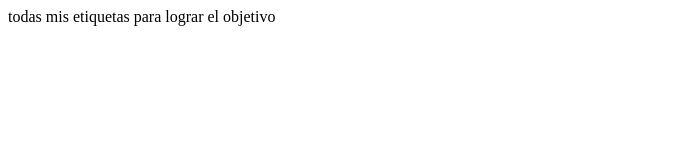
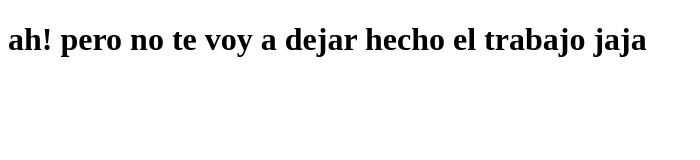
Before and after one commit to IT-BANK/layout-exercise, a plain HTML site: page gentilmente/index.html in a window 1280 px wide. Shown: the whole page, without its empty margins (0-700 px from the left). Drawn offline with Linux system fonts and the light colour scheme.

Commit message:
mensaje de gentilmente

```diff
--- a/gentilmente/index.html
+++ b/gentilmente/index.html
@@ -7,6 +7,6 @@
     <title>Document</title>
   </head>
   <body>
-    todas mis etiquetas para lograr el objetivo
+    <h1>ah! pero no te voy a dejar hecho el trabajo jaja</h1>
   </body>
 </html>
```
